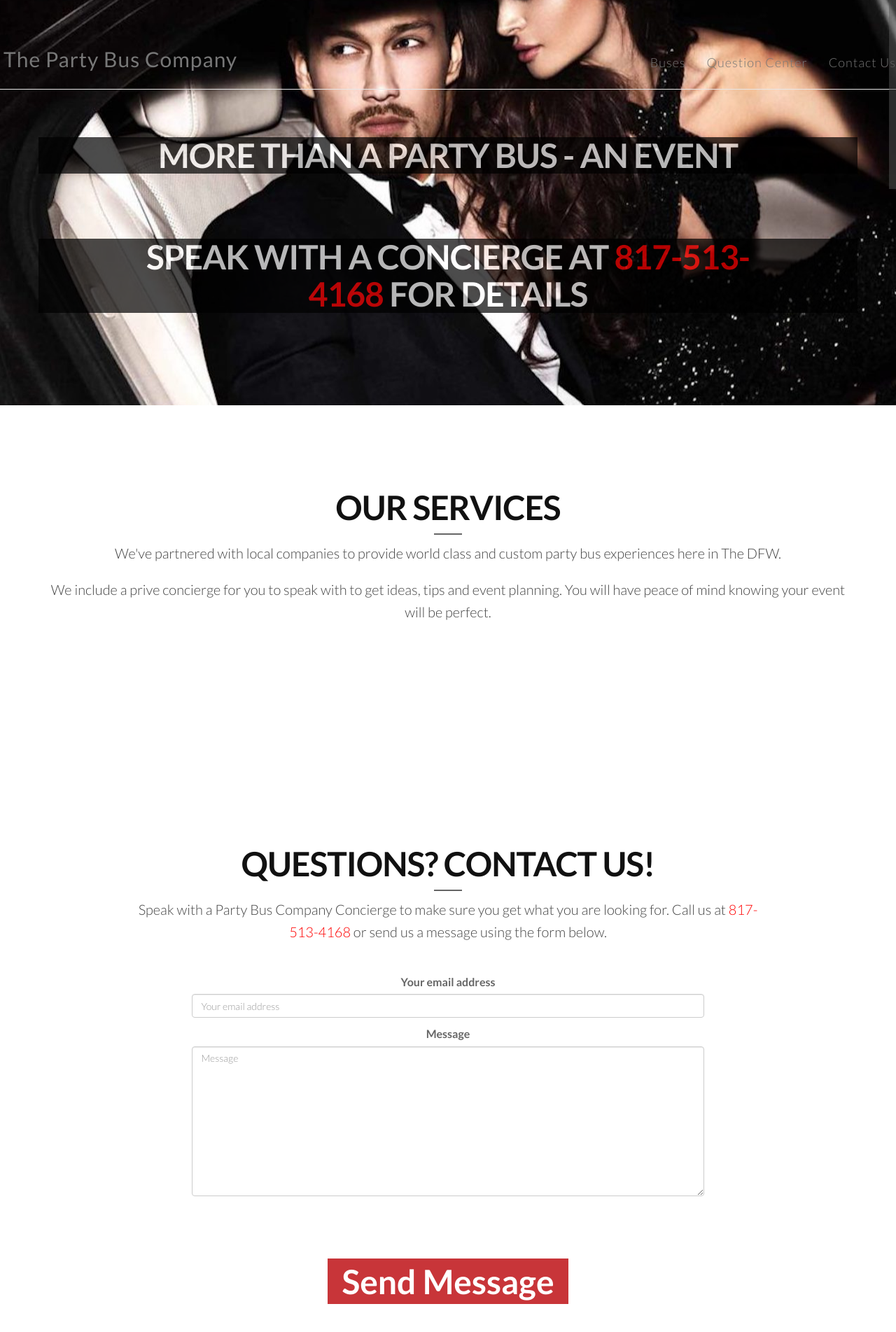
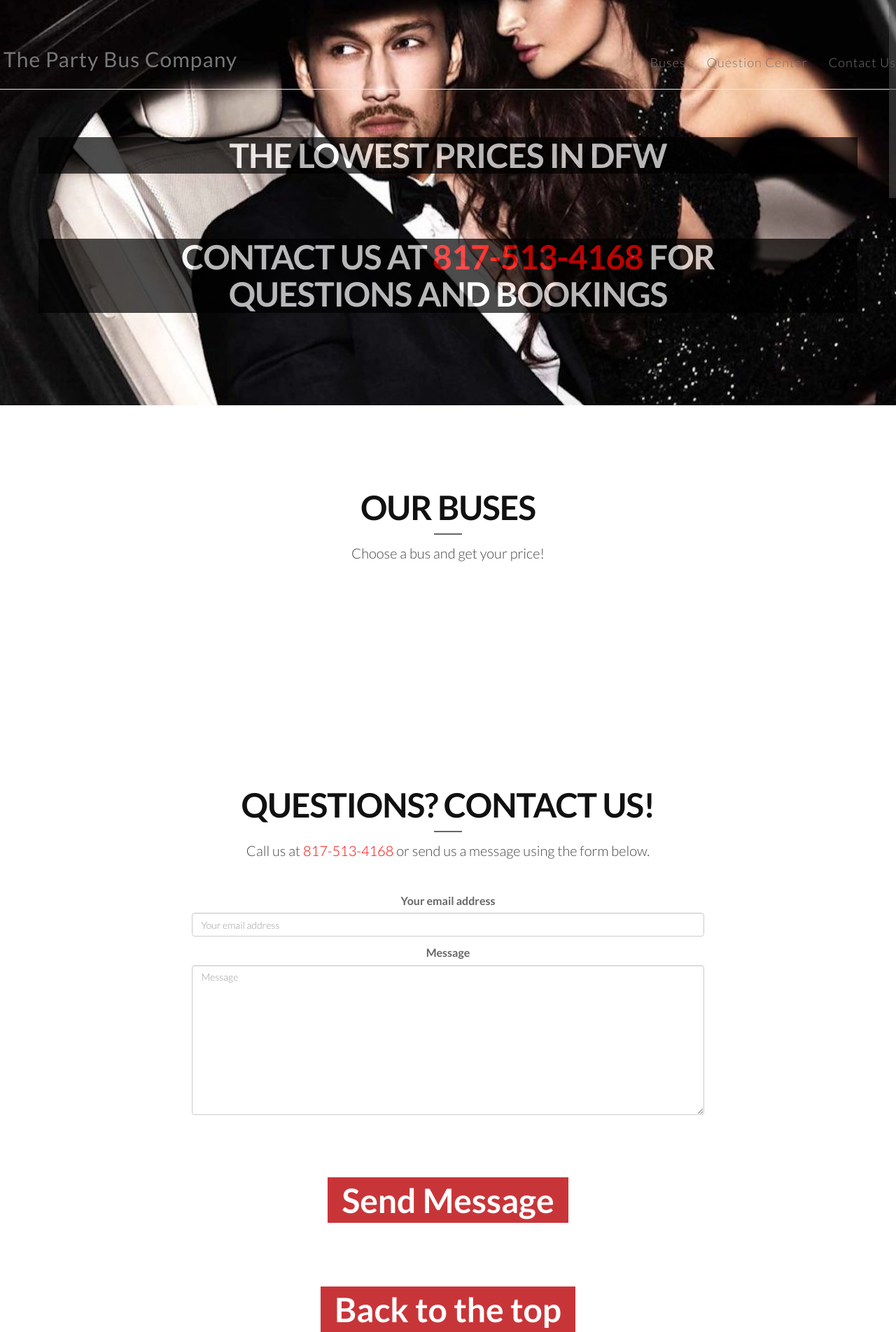
Before and after one commit to mmac714/thepartybuscompany, a Django app: page / in a window 1280 px wide. Shown: the top 1903 px of the page at 70% size. Run offline with Django 3.2, Linux system fonts and the light colour scheme; data that the repository does not hold is empty; some libraries are stand-ins or nearby versions.

Commit message:
put prices on the page

```diff
--- a/bookings/models.py
+++ b/bookings/models.py
@@ -90,6 +90,7 @@ class Reservation(models.Model):
 		cost to get the quote amount. """
 
 		# Get variables from reservation instance and bus object
+
 		duration = reservation.duration
 		date = reservation.date
 		day_of_week = date.weekday()
--- a/bookings/templates/bookings/home.html
+++ b/bookings/templates/bookings/home.html
@@ -1,6 +1,8 @@
 {% extends "bookings/base.html" %}
 {% load bootstrap3 %}
 {% load static %}
+{% load mathfilters %}
+{% load humanize %}
 {% block content %}
 
      <!-- Section: parallax 1 -->
@@ -11,7 +13,7 @@
           <div class="text-center">
             <div class="wow flipInY" data-wow-offset="0" data-wow-delay="0.4s">
             <div class="section-heading text-center" style="padding: 15% 0% 5% 0%;">
-              <h2 class="h-bold" style="background-color: #000; opacity: 0.7; padding: 0 10% 0 10%">More than a party bus - an event</h2>
+              <h2 class="h-bold" style="background-color: #000; opacity: 0.7; padding: 0 10% 0 10%">The Lowest Prices in DFW</h2>
 
               <h2>
                 &nbsp;
@@ -22,7 +24,7 @@
               <h2 class="h-bold">Pick a bus and get your price</h2>
               <h2 class="h-bold">or</h2>
 -->
-              <h2 class="h-bold">Speak with a concierge at <a style="color: red" href="tel:+18175134168">817-513-4168</a> for details</h2>
+              <h2 class="h-bold">Contact us at <a style="color: red" href="tel:+18175134168">817-513-4168</a> for questions and bookings</h2>
             </div>
 
             </div>
@@ -39,13 +41,16 @@
         </div>
           <div class="wow flipInY" data-wow-offset="0" data-wow-delay="0.4s">
             <div class="section-heading text-center">
-              <h2 class="h-bold">Our Services</h2>
+              <h2 class="h-bold">Our Buses</h2>
               <div class="divider-header wow bounceInDown" data-wow-delay="0.2s">
               </div>
+               <p style="padding:5% 10% 5% 10%" class="wow bounceInDown" data-wow-delay="0.2s">Choose a bus and get your price!
+              </p><!--
               <p style="padding:5% 10% 5% 10%" class="wow bounceInDown" data-wow-delay="0.2s">We've partnered with local companies to provide world class and custom party bus experiences here in The DFW.
               </p>
               <p style="padding:5% 10% 5% 10%" class="wow bounceInDown" data-wow-delay="0.2s"> We include a prive concierge for you to speak with to get ideas, tips and event planning. You will have peace of mind knowing your event will be perfect.
               </p>
+            -->
             </div>
           </div>
         </div>
@@ -73,7 +78,7 @@
                 </div>
               -->
               <div class="card-action text-center">
-                    <a class="big-heading highlight-dark wow bounceInDown btn-red " href="{% url 'bookings:home' %}#contact" >Call: 817-513-4168</a>
+                    <a class="big-heading highlight-dark wow bounceInDown btn-red " href="{% url 'bookings:home' %}#contact" >${{ bus.cost|sub:5 }} an hour</a>
                 </div>
             </div>
         </div>
@@ -93,7 +98,7 @@
               <h2 class="h-bold">Questions? Contact us!</h2>
               <div class="divider-header wow bounceInDown" data-wow-delay="0.2s">
               </div>
-              <p style="padding:5% 75px 5% 75px" class="wow bounceInDown" data-wow-delay="0.2s">Speak with a Party Bus Company Concierge to make sure you get what you are looking for. Call us at <a style="color: red" href="tel:+18175134168">817-513-4168</a> or send us a message using the form below.
+              <p style="padding:5% 75px 5% 75px" class="wow bounceInDown" data-wow-delay="0.2s">Call us at <a style="color: red" href="tel:+18175134168">817-513-4168</a> or send us a message using the form below.
               </p>
             </div>
           </div>
```
